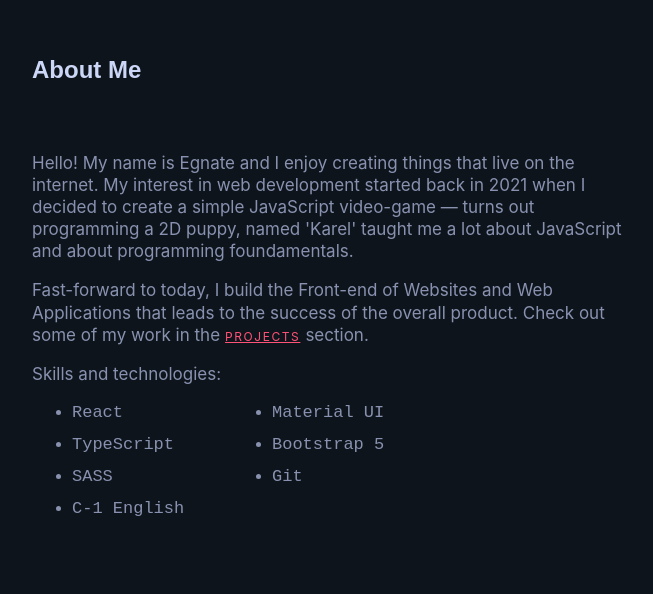
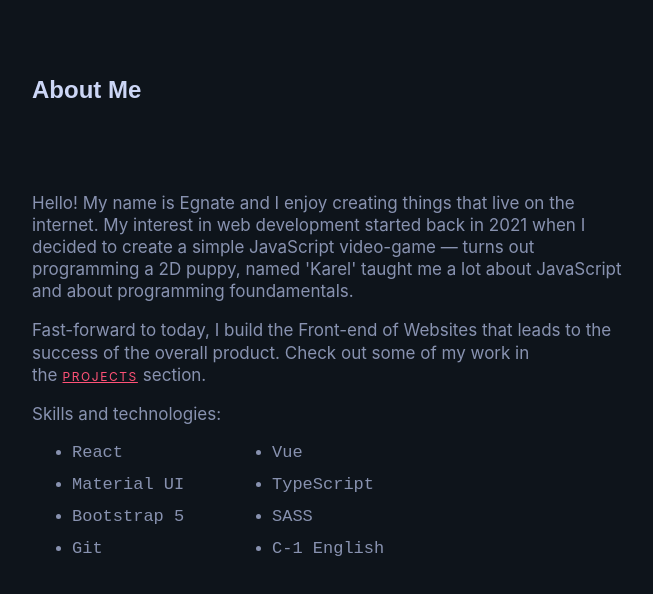
Before and after one commit to egnointhewoods/portfolio, a React (Create React App) app: page / in a window 1280 px wide. Shown: the part 792-1386 px from the top of the page, without its empty margins (118-771 px from the left). Built offline with nearby package versions, Linux system fonts and the light colour scheme.

Commit message:
Improve code readability

```diff
--- a/src/Component-Styles/about-projects-contact.css
+++ b/src/Component-Styles/about-projects-contact.css
@@ -38,7 +38,7 @@
   font-weight: 400;
 }
 .about-heading {
-  margin: 20px 0px;
+  margin: 40px 0px;
   font-weight: 600;
   color: #ccd6f6;
   text-align: start;
@@ -100,8 +100,8 @@
 #portfolioImg {
   background-image: url(https://www.upload.ee/image/14379274/portfolio_screen2.PNG);
 }
-#submissionFormImg{
-  background-image: url(https://www.upload.ee/image/14640727/Screenshot_2022-11-04_214902.png)
+#submissionFormImg {
+  background-image: url(https://www.upload.ee/image/14640727/Screenshot_2022-11-04_214902.png);
 }
 .projectDescription {
   display: flex;
--- a/src/Components/About.js
+++ b/src/Components/About.js
@@ -25,9 +25,9 @@ export default function About() {
                   foundamentals.
                 </p>
                 <p id="paragraph2">
-                  Fast-forward to today, I build the Front-end of Websites and
-                  Web Applications that leads to the success of the overall
-                  product. Check out some of my work in the
+                  Fast-forward to today, I build the Front-end of Websites that
+                  leads to the success of the overall product. Check out some of
+                  my work in the
                   <a href="#projects" className="aboutMeAnchor">
                     Projects
                   </a>
@@ -36,6 +36,7 @@ export default function About() {
                 <p id="paragraph3">Skills and technologies:</p>
                 <ul className="technologyList">
                   <li className="technology-li">React</li>
+                  <li className="technology-li">Vue</li>
                   <li className="technology-li">Material UI</li>
                   <li className="technology-li">TypeScript</li>
                   <li className="technology-li">Bootstrap 5</li>
@@ -67,9 +68,9 @@ export default function About() {
             <div className="paragraphs">
               <Fade up>
                 <p id="paragraph1">
-                  გამარჯობა! ჩემი სახელია ეგნატე. ჩემი
-                  ინტერესი ვებ დეველოპმენტის მიმართ 2021ში დაიწყო როდესაც ვცადე
-                  მარტივი ჯავასკრიპტის ვიდეო-თამაში გამეკეთებინა - როგორც ჩანს 2
+                  გამარჯობა! ჩემი სახელია ეგნატე. ჩემი ინტერესი ვებ
+                  დეველოპმენტის მიმართ 2021ში დაიწყო როდესაც ვცადე მარტივი
+                  ჯავასკრიპტის ვიდეო-თამაში გამეკეთებინა - როგორც ჩანს 2
                   განზომილებიანი ცუგას, სახელად 'კარელის' დაპროგრამებამ ბევრი
                   რამ მასწავლა ჯავასკრიპტის და პროგრამინგის ფუნდამენტალების
                   შესახებ.
@@ -90,6 +91,7 @@ export default function About() {
                 <p id="paragraph3">უნარჩვევები და ტექნოლოგიები:</p>
                 <ul className="technologyList">
                   <li className="technology-li">React</li>
+                  <li className="technology-li">Vue</li>
                   <li className="technology-li">Material UI</li>
                   <li className="technology-li">TypeScript</li>
                   <li className="technology-li">Bootstrap 5</li>
--- a/src/Components/Projects.js
+++ b/src/Components/Projects.js
@@ -41,21 +41,16 @@ export default function Projects() {
       <Fade up>
         <ProjectComponent
           descPlacement="Right"
-          title={language === "English" ? `Movie Website` : `ფილმების ვებსაიტი`}
-          imageId="movieAppImg"
-          hostedLink="https://egnatemovie.netlify.app/"
+          title="Submission Form"
+          imageId="submissionFormImg"
+          hostedLink="https://da-internship-egnate.netlify.app/"
           description={
             language === "English"
-              ? `Users can see some trending and upcoming movies on the home
-              page of this website. They can also search for some of their
-              favourite TV Shows, Actors and Movies by typing the keywords
-              in the search field and get some details about it.`
-              : `ამ ვებსაიტზე მომხმარებლებს შეუძლიათ ნახონ ტრენდული და ჯერ
-              კიდევ არ გამოსული ფილმებისა და სერიალების დეტალები: ქასთი,
-              აღწერა, ა.შ. მათ ასევე შეუძლიათ ძიების ველში მოიძიონ ფილმები,
-              სერიალები და მსახიობები.`
+              ? `This was a Vanilla JavaScript project that I created for the Vue.js internship that I was enrolled in for 2 months. Users can submits some data that gets stored in the local storage and gets displayed on the screen.`
+              : `ეს პროექტი Vue.js-ის სტაჟირების მისაღები გამოცდისთვის გავაკეთე, რომელსაც 2 თვის განმავლობაში გავდიოდი. ვებსაიტზე მომხმარებლებს შეუძლიათ შეიყვანონ მონაცემები, რომლებიც Local Storage-ში შეინახება და ეკრანზე გამოჩნდება დარეფრეშების შემდეგაც.`
           }
-          technology={["React", "Bootstrap", "API"]}
+          technology={["HTML", "CSS", "JS"]}
+          githubLink="https://github.com/egnointhewoods/DA-Internship-Test"
         />
 
         <ProjectComponent
@@ -77,16 +72,21 @@ export default function Projects() {
 
         <ProjectComponent
           descPlacement="Right"
-          title="Submission Form"
-          imageId="submissionFormImg"
-          hostedLink="https://da-internship-egnate.netlify.app/"
+          title={language === "English" ? `Movie Website` : `ფილმების ვებსაიტი`}
+          imageId="movieAppImg"
+          hostedLink="https://egnatemovie.netlify.app/"
           description={
             language === "English"
-              ? `This was a Vanilla JavaScript project that I created for the Vue.js internship that I was enrolled in for 2 months. Users can submits some data that gets stored in the local storage and gets displayed on the screen.`
-              : `ეს პროექტი Vue.js-ის სტაჟირების მისაღები გამოცდისთვის გავაკეთე, რომელსაც 2 თვის განმავლობაში გავდიოდი. ვებსაიტზე მომხმარებლებს შეუძლიათ შეიყვანონ მონაცემები, რომლებიც Local Storage-ში შეინახება და ეკრანზე გამოჩნდება დარეფრეშების შემდეგაც.`
+              ? `Users can see some trending and upcoming movies on the home
+              page of this website. They can also search for some of their
+              favourite TV Shows, Actors and Movies by typing the keywords
+              in the search field and get some details about it.`
+              : `ამ ვებსაიტზე მომხმარებლებს შეუძლიათ ნახონ ტრენდული და ჯერ
+              კიდევ არ გამოსული ფილმებისა და სერიალების დეტალები: ქასთი,
+              აღწერა, ა.შ. მათ ასევე შეუძლიათ ძიების ველში მოიძიონ ფილმები,
+              სერიალები და მსახიობები.`
           }
-          technology={["HTML", "CSS", "JS"]}
-          githubLink="https://github.com/egnointhewoods/DA-Internship-Test"
+          technology={["React", "Bootstrap", "API"]}
         />
       </Fade>
       <OtherProjects />
```
